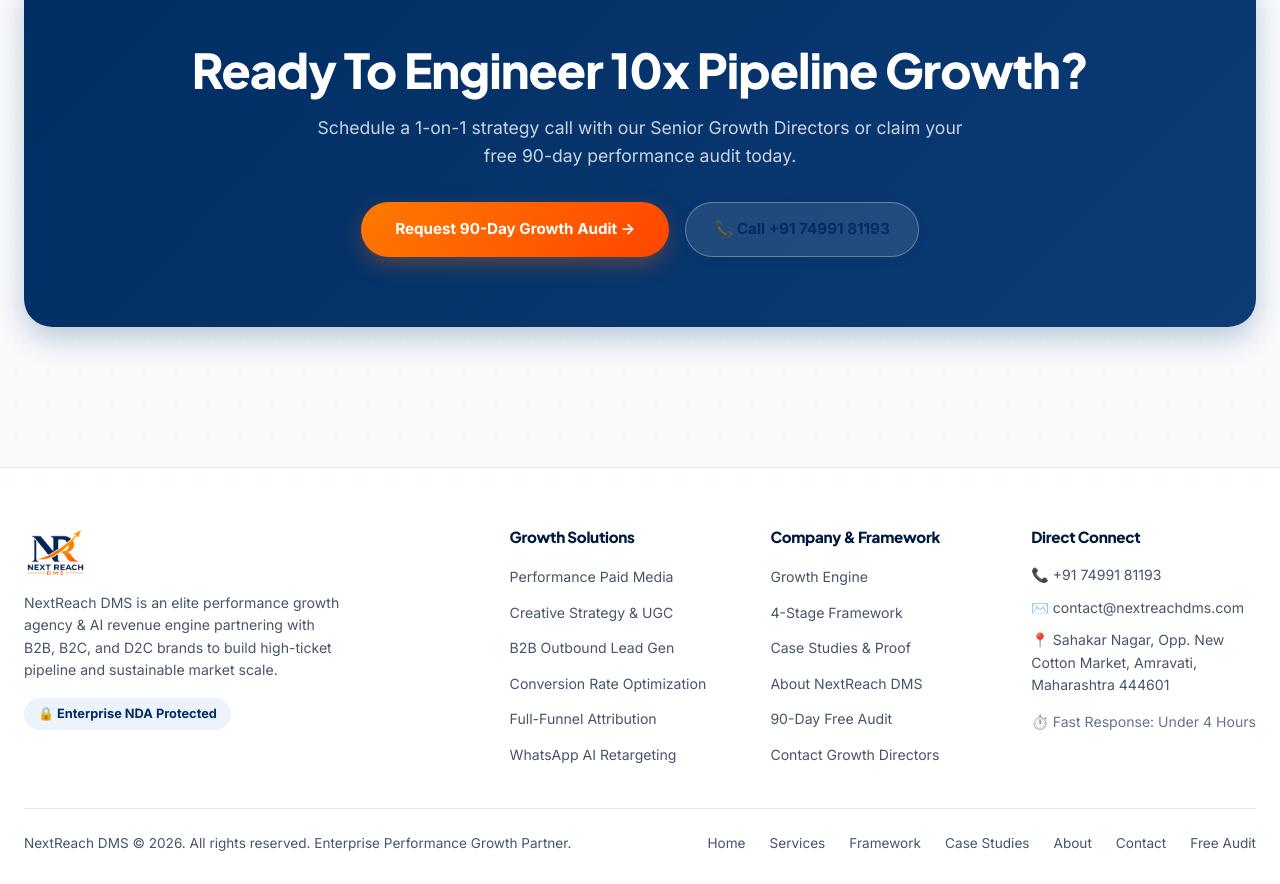
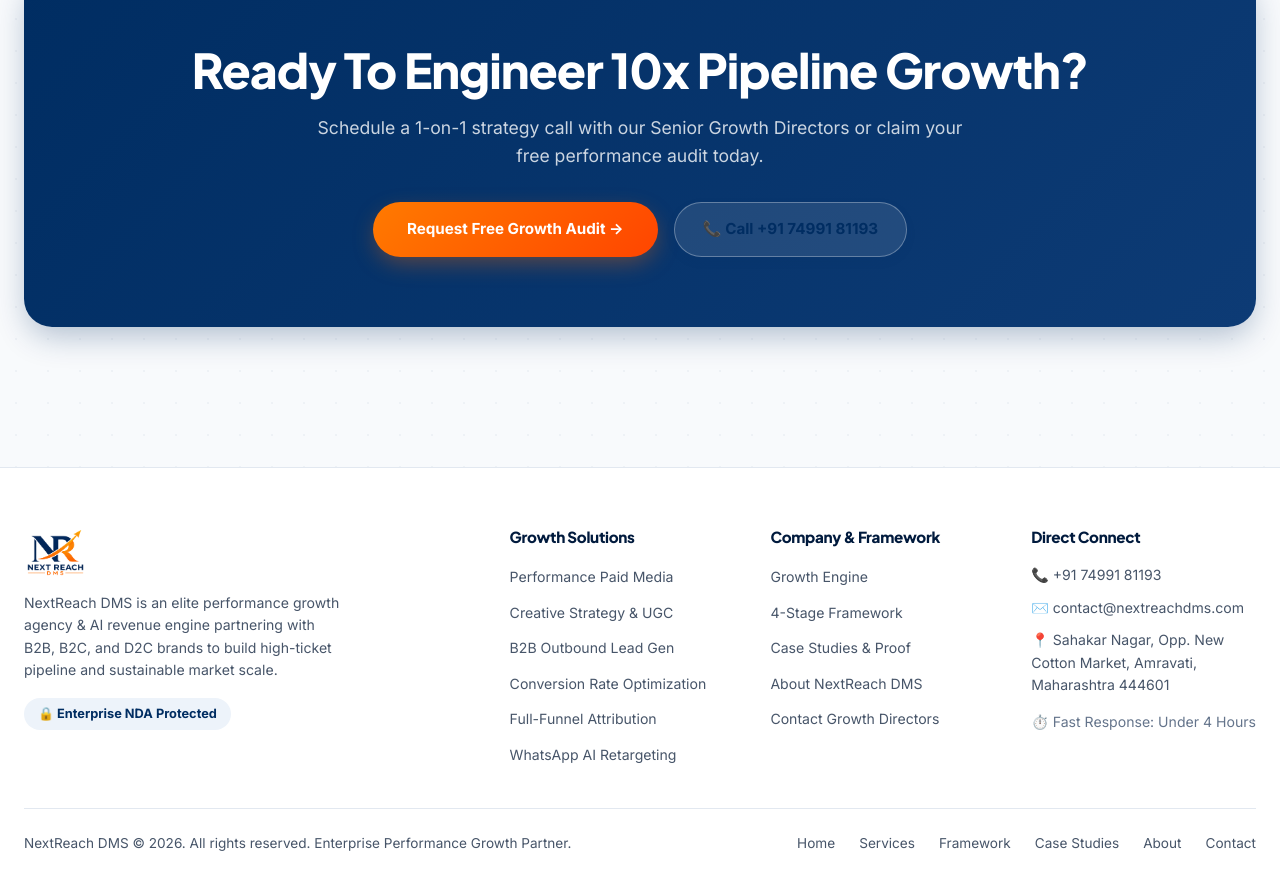
Before and after one commit to Asmitakukreja18/nextreachdms, a plain HTML site: page about.html in a window 1280 px wide. Shown: the part 2813-3697 px from the top of the page. Drawn offline with nearby package versions, Linux system fonts and the light colour scheme.

Commit message:
Remove 90-Day Free Audit references from footers and forms

```diff
--- a/about.html
+++ b/about.html
@@ -261,10 +261,10 @@
     <!-- CTA BANNER -->
     <div class="cta-banner-box">
       <h2>Ready To Engineer 10x Pipeline Growth?</h2>
-      <p>Schedule a 1-on-1 strategy call with our Senior Growth Directors or claim your free 90-day performance audit today.</p>
+      <p>Schedule a 1-on-1 strategy call with our Senior Growth Directors or claim your free performance audit today.</p>
       <div style="display: flex; justify-content: center; gap: 16px; flex-wrap: wrap; margin-top: 20px;">
         <a href="audit.html" class="btn-orange" style="padding: 14px 34px;">
-          <span>Request 90-Day Growth Audit →</span>
+          <span>Request Free Growth Audit →</span>
         </a>
         <a href="tel:+917499181193" class="btn-navy-outline" style="padding: 14px 28px; background: rgba(255,255,255,0.1); color: #ffffff; border-color: rgba(255,255,255,0.3);">
           <span>📞 Call +91 74991 81193</span>
@@ -307,7 +307,6 @@
             <li><a href="process.html">4-Stage Framework</a></li>
             <li><a href="case-studies.html">Case Studies &amp; Proof</a></li>
             <li><a href="about.html">About NextReach DMS</a></li>
-            <li><a href="audit.html">90-Day Free Audit</a></li>
             <li><a href="contact.html">Contact Growth Directors</a></li>
           </ul>
         </div>
@@ -334,7 +333,6 @@
           <a href="case-studies.html">Case Studies</a>
           <a href="about.html">About</a>
           <a href="contact.html">Contact</a>
-          <a href="audit.html">Free Audit</a>
         </div>
       </div>
     </div>
--- a/js/api.js
+++ b/js/api.js
@@ -150,7 +150,7 @@
         ad_spend: formData.get('ad_spend') || '',
         model: formData.get('model') || '',
         bottleneck: formData.get('bottleneck') || '',
-        service: '90-Day Free Revenue & Pipeline Audit'
+        service: 'Free Revenue & Pipeline Audit'
       };
 
       // Save locally in background
```
Also changed, not shown: audit.html (+0 -2 lines), case-studies.html (+0 -2 lines), contact.html (+0 -2 lines), index.html (+2 -4 lines), process.html (+0 -2 lines), services.html (+0 -2 lines).
